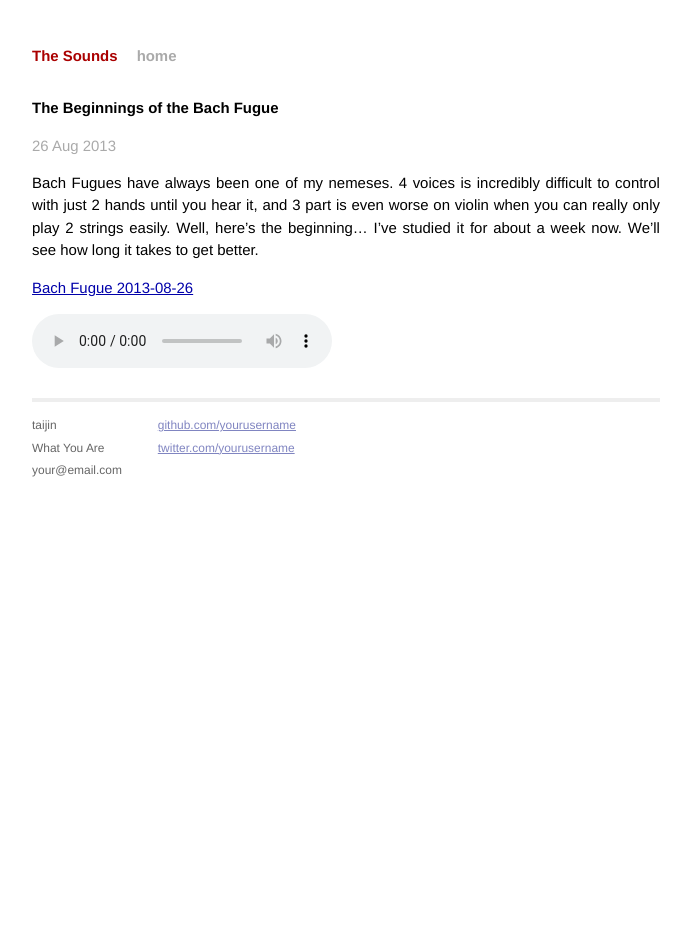
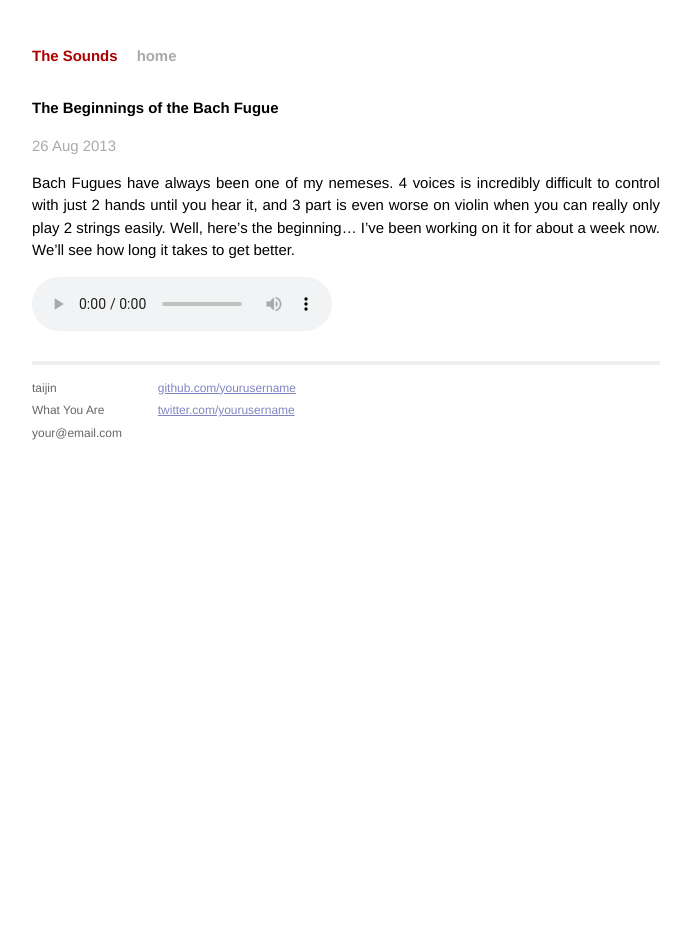
Before and after one commit to taijinlee/taijinlee.github.io, a Jekyll site: the page built from _posts/2013-08-26-bach-fugue.markdown, in a window 1280 px wide. Shown: the whole page, without its empty margins (294-985 px from the left). Built offline with Jekyll 4.4.1, drawn with Linux system fonts in a browser that asks for light colours; Markdown is read by kramdown in place of the engine named in the settings.

Commit message:
fixing up html 5 audio issues

```diff
--- a/_posts/2013-08-26-bach-fugue.markdown
+++ b/_posts/2013-08-26-bach-fugue.markdown
@@ -5,8 +5,11 @@
 categories: piano bach
 ---
 
-Bach Fugues have always been one of my nemeses. 4 voices is incredibly difficult to control with just 2 hands until you hear it, and 3 part is even worse on violin when you can really only play 2 strings easily. Well, here's the beginning... I've studied it for about a week now. We'll see how long it takes to get better.
+Bach Fugues have always been one of my nemeses. 4 voices is incredibly difficult to control with just 2 hands until you hear it, and 3 part is even worse on violin when you can really only play 2 strings easily. Well, here's the beginning... I've been working on it for about a week now. We'll see how long it takes to get better.
 
-[Bach Fugue 2013-08-26](/audio/2013-08-26-bach-fugue.mp4)
+<audio controls>
+  <source src="/audio/2013-08-26-bach-fugue.mp3" />
+  <source src="/audio/2013-08-26-bach-fugue.ogg" />
 
-<audio controls src="/audio/2013-08-26-bach-fugue.mp4">
+  Download Bach Fugue 2013-08-26 [MP3](/audio/2013-08-26-bach-fugue.mp3) [OGG](/audio/2013-08-26-bach-fugue.ogg)
+</audio>
```
Also changed, not shown: 3 other files.
